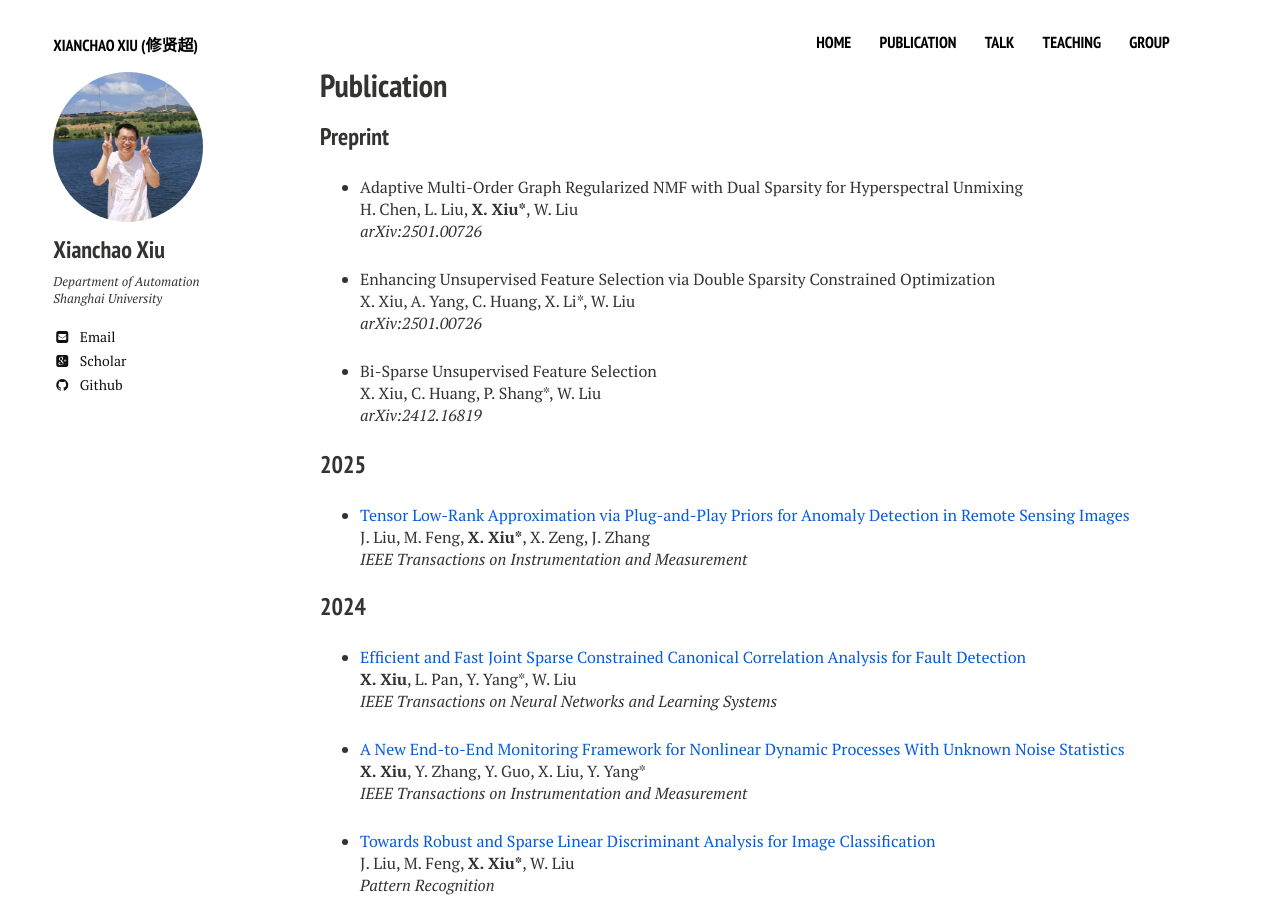
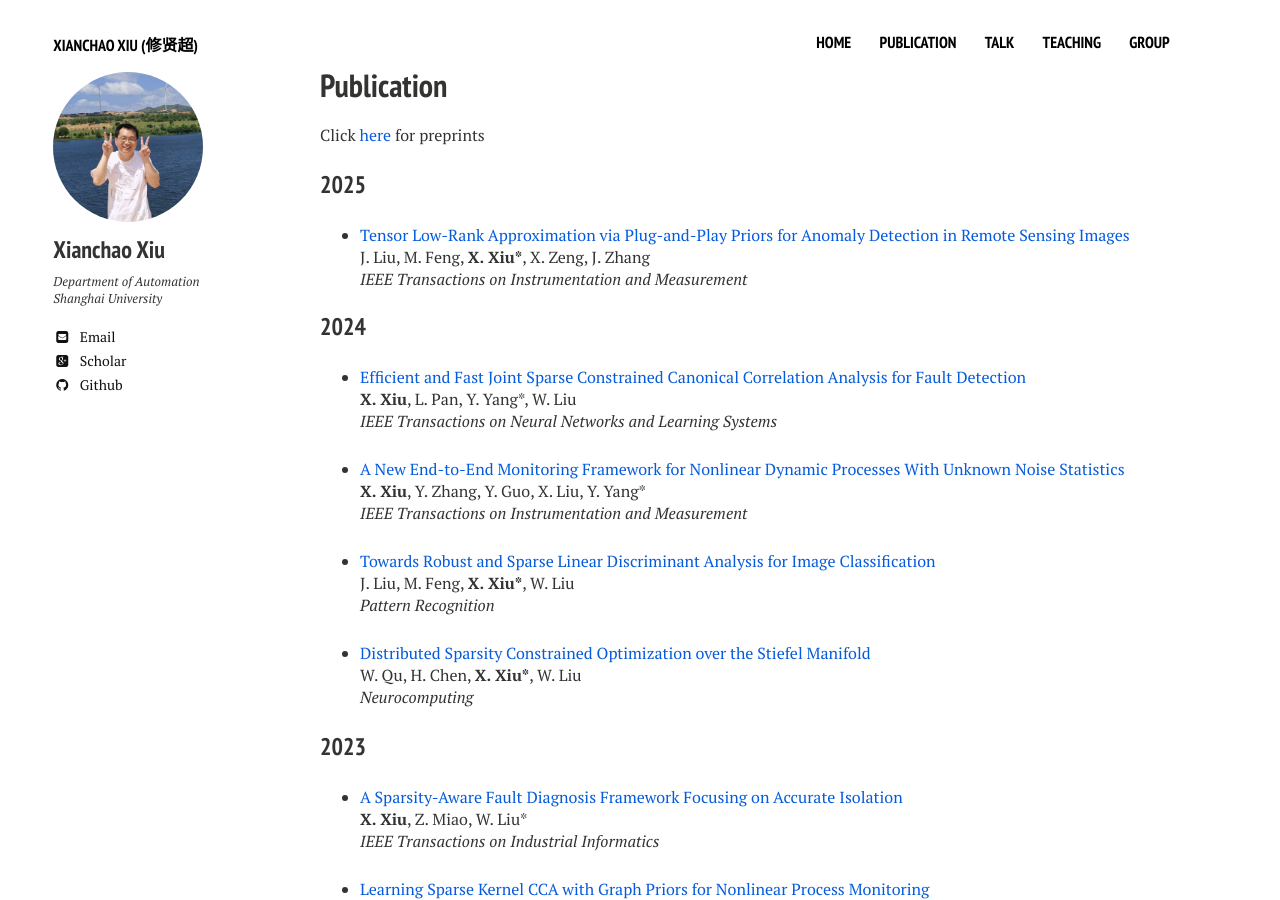
Before and after one commit to xianchaoxiu/xianchaoxiu.github.io, a Jekyll site: the page built from publication/index.md, in a window 1280 px wide and 900 px high. Built offline with Jekyll 4.4.1, drawn with Linux system fonts in a browser that asks for light colours; nearby versions of some CDN libraries.

Commit message:
Update index.md

```diff
--- a/publication/index.md
+++ b/publication/index.md
@@ -8,19 +8,9 @@ comments: false
 share: false
 ---
 
-### Preprint
+Click <a href="https://arxiv.org/search/?query=xiu%2C+xianchao&searchtype=all&abstracts=show&order=-announced_date_first&size=50" class="textlink" target="_blank"> here </a> for preprints
 
-* Adaptive Multi-Order Graph Regularized NMF with Dual Sparsity for Hyperspectral Unmixing <br>
-H. Chen, L. Liu, <b>X. Xiu*</b>, W. Liu<br>
-<i>	arXiv:2501.00726 </i><br>
 
-* Enhancing Unsupervised Feature Selection via Double Sparsity Constrained Optimization <br>
-X. Xiu, A. Yang, C. Huang, X. Li*, W. Liu <br>
-<i>	arXiv:2501.00726 </i><br>
-
-* Bi-Sparse Unsupervised Feature Selection <br>
-X. Xiu, C. Huang, P. Shang*, W. Liu <br>
-<i>		arXiv:2412.16819 </i><br>
 
 
 ### 2025
```
